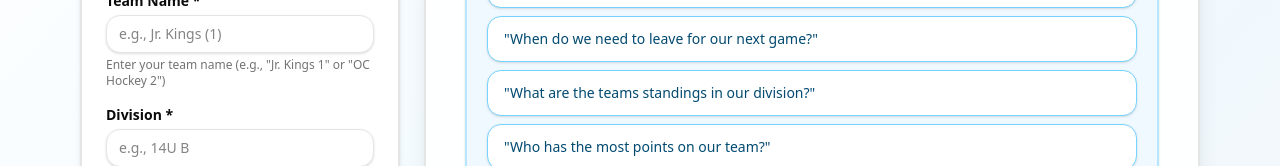
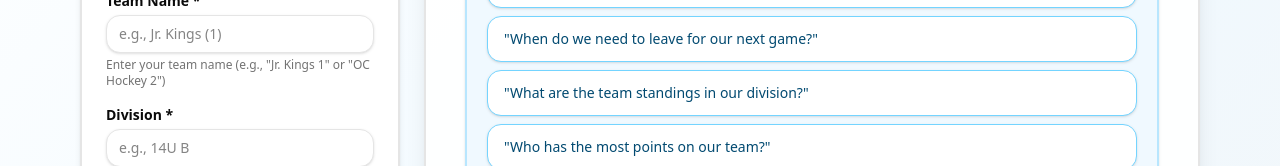
Before and after one commit to joerawr/HockeyGoTime, a Next.js app: page / in a window 1280 px wide. Shown: the part 394-560 px from the top of the page. Built offline with nearby package versions, Linux system fonts and the light colour scheme.

Commit message:
fix: correct grammar in helper hints
Changed 'teams standings' to 'team standings' for proper grammar.

Both SCAHA and PGHL examples updated.

```diff
--- a/components/chat/helper-hints.tsx
+++ b/components/chat/helper-hints.tsx
@@ -18,7 +18,7 @@ interface HelperHintsProps {
 const SCAHA_EXAMPLES = [
   "When do we play next?",
   "When do we need to leave for our next game?",
-  "What are the teams standings in our division?",
+  "What are the team standings in our division?",
   "Who has the most points on our team?",
   "What are our earliest games?",
 ];
@@ -26,7 +26,7 @@ const SCAHA_EXAMPLES = [
 const PGHL_EXAMPLES = [
   "When do we play next?",
   "When do we need to leave for our next game?",
-  "What are the teams standings in our division?",
+  "What are the team standings in our division?",
   "Who do we play this weekend?",
   "What are our earliest games?",
 ];
```
